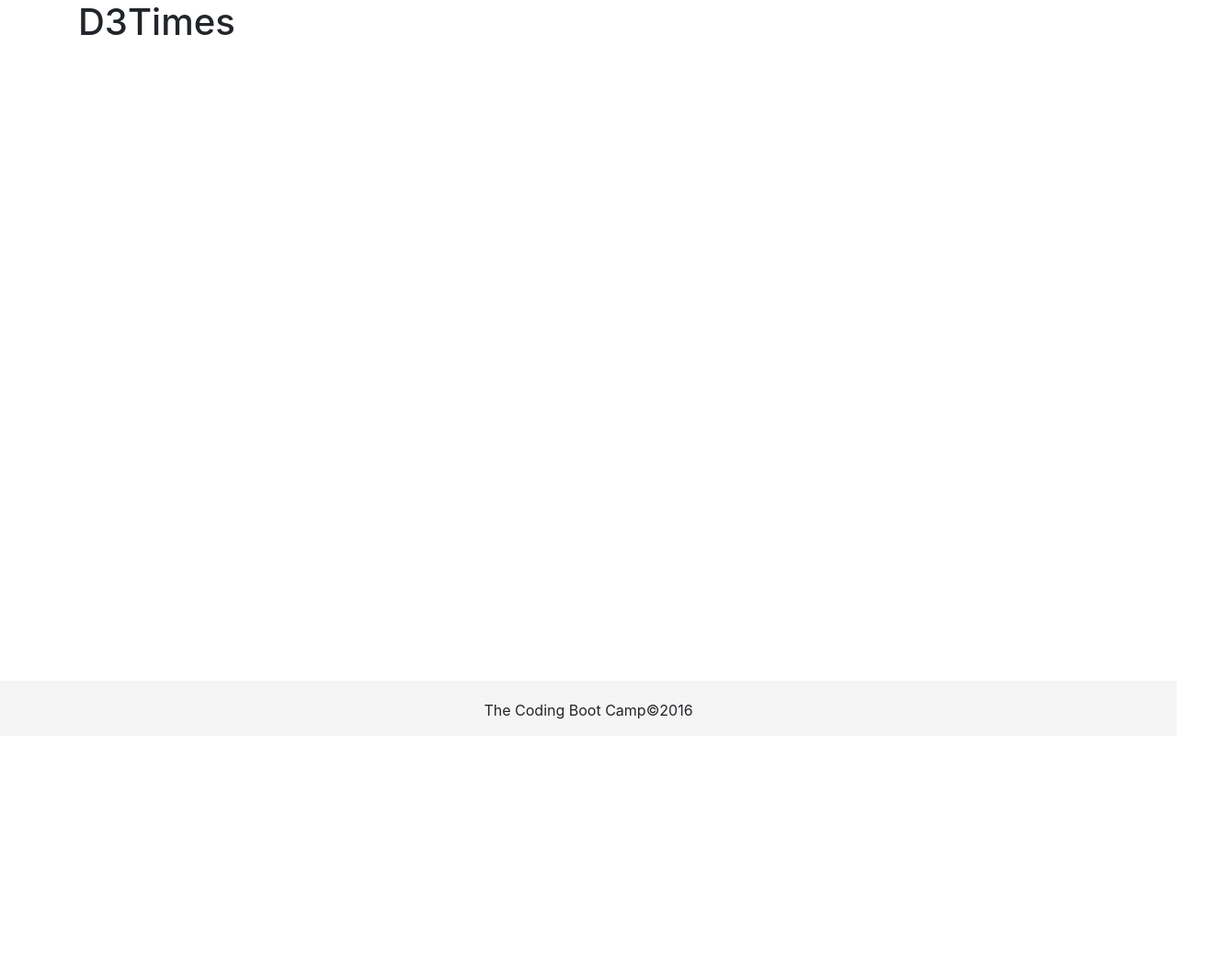
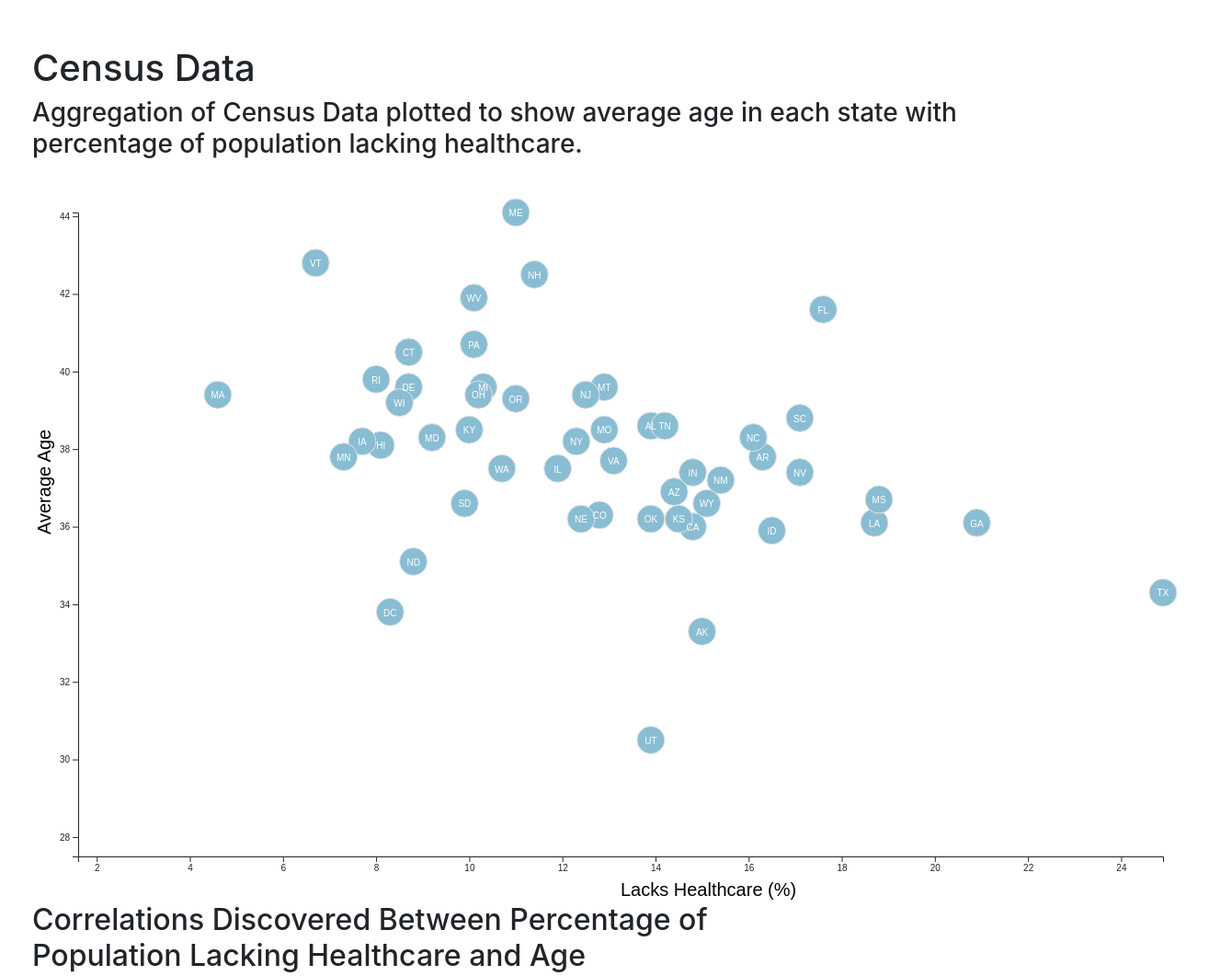
Before and after one commit to tward90/D3_Challenge_Week16, a plain HTML site: page D3_Data_Journalism/StarterCode/index.html in a window 1280 px wide. Shown: the top 1061 px of the page at 92% size, 1315 px wide, since content can reach past the window. Before the commit the page ends 800 px from the top, so only its background shows below. Drawn offline with nearby package versions, Linux system fonts and the light colour scheme.

Commit message:
Completed homework. Potentially will come back for additional front end code.

```diff
--- a/D3_Data_Journalism/StarterCode/assets/css/d3Style.css
+++ b/D3_Data_Journalism/StarterCode/assets/css/d3Style.css
@@ -28,6 +28,11 @@
   font-family: sans-serif;
   fill: #fff;
   text-anchor: middle;
+}
+
+.axisText {
+  font-family: sans-serif;
+  font-size: 20px;
 }
 
 .stateCircle {
--- a/D3_Data_Journalism/StarterCode/assets/css/style.css
+++ b/D3_Data_Journalism/StarterCode/assets/css/style.css
@@ -11,7 +11,9 @@ html {
 
 body {
   /* Padding bottom by footer height */
+  padding-top: 50px;
   padding-bottom: 80px;
+  padding-right: 100px;
 }
 
 #footer {
--- a/D3_Data_Journalism/StarterCode/assets/js/app.js
+++ b/D3_Data_Journalism/StarterCode/assets/js/app.js
@@ -29,7 +29,7 @@ function makeResponsive() {
 
     // Append SVG element
     const svg = d3
-      .select(".chart")
+      .select("#scatter")
       .append("svg")
       .attr("height", svgHeight)
       .attr("width", svgWidth);
@@ -41,15 +41,82 @@ function makeResponsive() {
 // Load data from CSV File
     d3.csv('assets/data/data.csv').then(function(stateData){
       //  console.log(stateData);
+
+       stateData.forEach(data => {
+        data.age = +data.age;
+        data.healthcare = +data.healthcare;
+      });
+
         // set X-Scale to be linear
         const xLinearScale = d3.scaleLinear()
-        .domain(d3.extent(stateData, d => d.healthcare))
+        .domain([(d3.min(stateData, d=> d.healthcare)-3), d3.max(stateData, d => d.healthcare)])
         .range([0, width]);
 
         //set Y-Scale to be linear
         const yLinearScale = d3.scaleLinear()
-        .domain([0, d3.max(stateData, d => d.age)])
+        .domain([(d3.min(stateData, d=> d.age)-3), d3.max(stateData, d => d.age)])
         .range([height, 0]);
 
-})
+        // create axes
+        const xAxis = d3.axisBottom(xLinearScale);
+        const yAxis = d3.axisLeft(yLinearScale);
+
+        // append axes
+        chartGroup.append("g")
+        .attr("transform", `translate(0, ${height})`)
+        .call(xAxis);
+
+        chartGroup.append("g")
+        .call(yAxis);
+
+        const circlesGroup = chartGroup.selectAll("circle")
+          .data(stateData)
+          .enter()
+          .append("circle")
+          .attr("cx", d => xLinearScale(d.healthcare))
+          .attr("cy", d => yLinearScale(d.age))
+          .attr("r", "15")
+          .classed("stateCircle", true)
+          .attr("opacity", "1");
+
+        const sliceData1 = stateData.slice(0,10);
+        const sliceData2 = stateData.slice(20,40);
+        const sliceData3 = stateData.slice(40,51);
+
+        sliceData1.forEach(data => {
+          data.age = +data.age;
+          data.healthcare = +data.healthcare;
+        });
+
+        const textGroup = chartGroup.selectAll("null")
+          .data(stateData)
+          .enter()
+          .append("text")
+          .attr("x", d => xLinearScale(d.healthcare))
+          .attr("y", d => yLinearScale(d.age-0.1))
+          .attr("font-size", "10px")
+          .text(d => d.abbr)
+          .classed("stateText", true);
+
+        // Create axes labels
+        chartGroup.append("text")
+          .attr("transform", "rotate(-90)")
+          .attr("y", 0 - margin.left)
+          .attr("x", 0 - (height / 2))
+          .attr("dy", "1em")
+          .classed('axisText', true)
+          .text("Average Age");
+
+        chartGroup.append("text")
+          .attr("transform", `translate(${(width / 2)}, ${height + margin.top -7 })`)
+          .attr("class", "axisText")
+          .classed('axisText', true)
+          .text("Lacks Healthcare (%)");
+
+
+console.log(sliceData1)
+
+}).catch(function (error) {
+  console.log(error);})
 }
+makeResponsive()
--- a/D3_Data_Journalism/StarterCode/index.html
+++ b/D3_Data_Journalism/StarterCode/index.html
@@ -14,7 +14,9 @@
   <div class="container">
     <div class="row">
       <div class="col-xs-12 col-md-12">
-        <h1>D3Times</h1>
+        <h1>Census Data</h1>
+        <h3> Aggregation of Census Data plotted to show average age in each state with
+          percentage of population lacking healthcare.</h3>
       </div>
     </div>
     <div class="row">
@@ -27,18 +29,11 @@
     <div class="row">
       <div class="col-xs-12  col-md-9">
         <div class="article">
-          <!-- <h2>Correlations Discovered Between Health Risks and Age, Income</h2>
-          <p>Pellentesque habitant morbi tristique senectus et netus et malesuada fames ac turpis egestas. Vestibulum tortor
-            quam, feugiat vitae, ultricies eget, tempor sit amet, ante. Donec eu libero sit amet quam egestas semper. Aenean
-            ultricies mi vitae est. Mauris placerat eleifend leo.</p>
-
-          <p>Pellentesque habitant morbi tristique senectus et netus et malesuada fames ac turpis egestas. Vestibulum tortor
-            quam, feugiat vitae, ultricies eget, tempor sit amet, ante. Donec eu libero sit amet quam egestas semper. Aenean
-            ultricies mi vitae est. Mauris placerat eleifend leo.</p>
-
-          <p>Pellentesque habitant morbi tristique senectus et netus et malesuada fames ac turpis egestas. Vestibulum tortor
-            quam, feugiat vitae, ultricies eget, tempor sit amet, ante. Donec eu libero sit amet quam egestas semper. Aenean
-            ultricies mi vitae est. Mauris placerat eleifend leo.</p> -->
+        <h2>Correlations Discovered Between Percentage of Population Lacking Healthcare and Age</h2>
+          <p>As expected, there is a negative correlation between age and percentage of the population lacking healthcare.
+            This can be seen as the younger generations struggle to secure jobs that provide healthcare. Another contributing
+            factor could be that healthcare becomes a higher priority the older one gets.
+          </p>
         </div>
       </div>
     </div>
```
